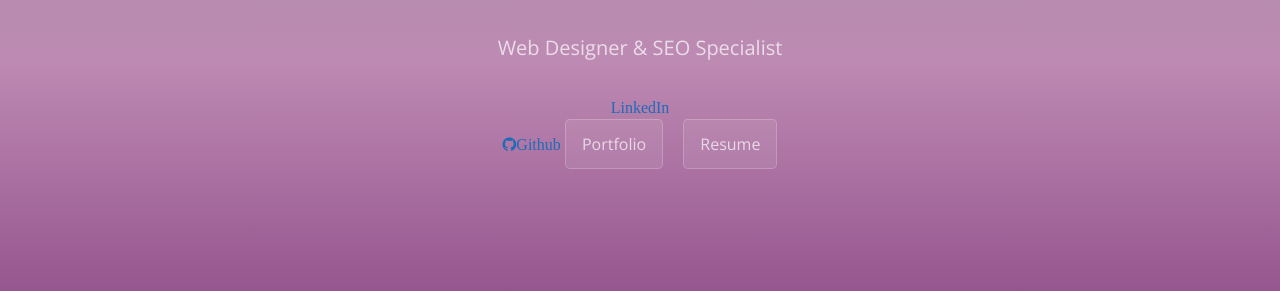
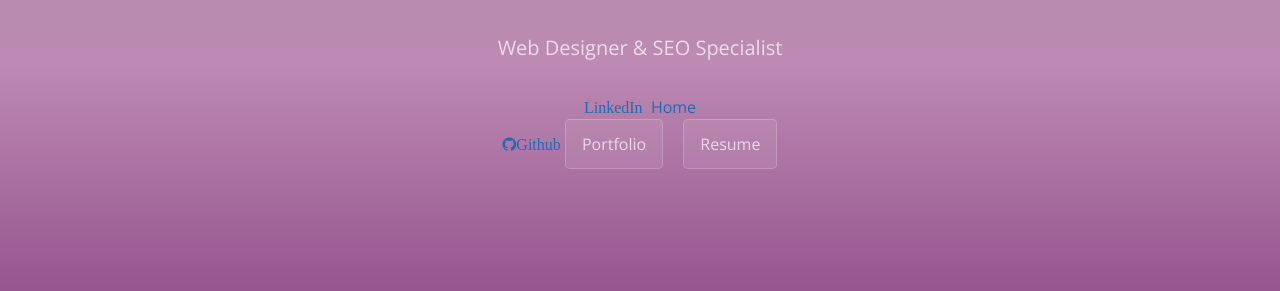
Before and after one commit to 0460208/amandamartel, a Jekyll site: the page built from index.md, in a window 1280 px wide. Shown: the part 312-603 px from the top of the page. Built offline with Jekyll 4.4.1, drawn with Linux system fonts in a browser that asks for light colours; nearby versions of some CDN libraries.

Commit message:
Update home.html

```diff
--- a/_layouts/home.html
+++ b/_layouts/home.html
@@ -39,6 +39,8 @@
 
       <!-- social links -->
       <a href="https://www.linkedin.com/in/martelamanda/" class="fa fa-linkedin-in" target="_blank"><span class="label">LinkedIn</span></a>
+      <a href="https://www.linkedin.com/in/martelamanda/"><i class='fa fa-linkedin-in'></i> Home</a></li>
+
       <br>
       <a href="https://github.com/0460208/ampublicportfolio" class="fa fa-github" target="_blank"><span class="label">Github</span></a>
 
```
